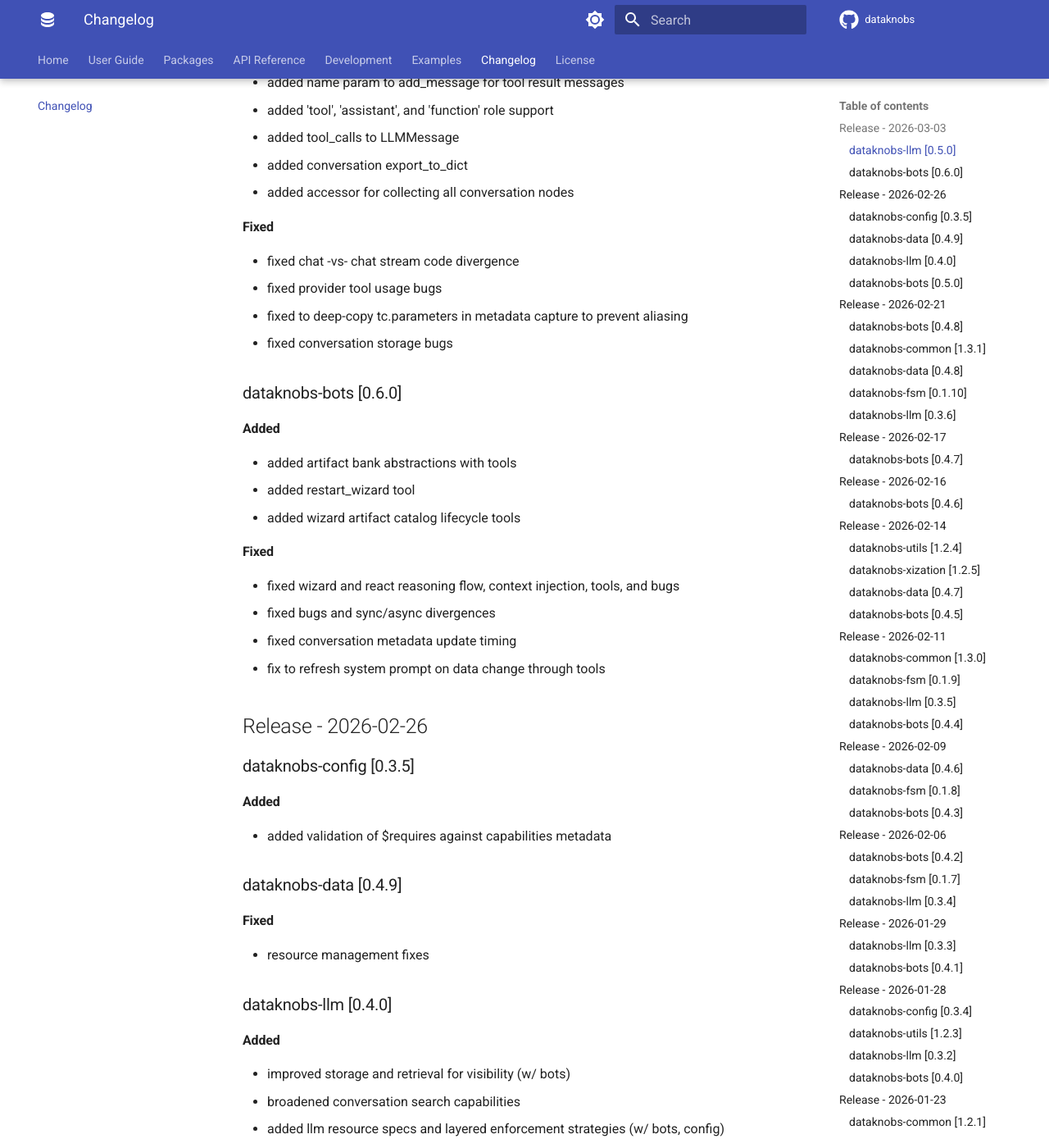
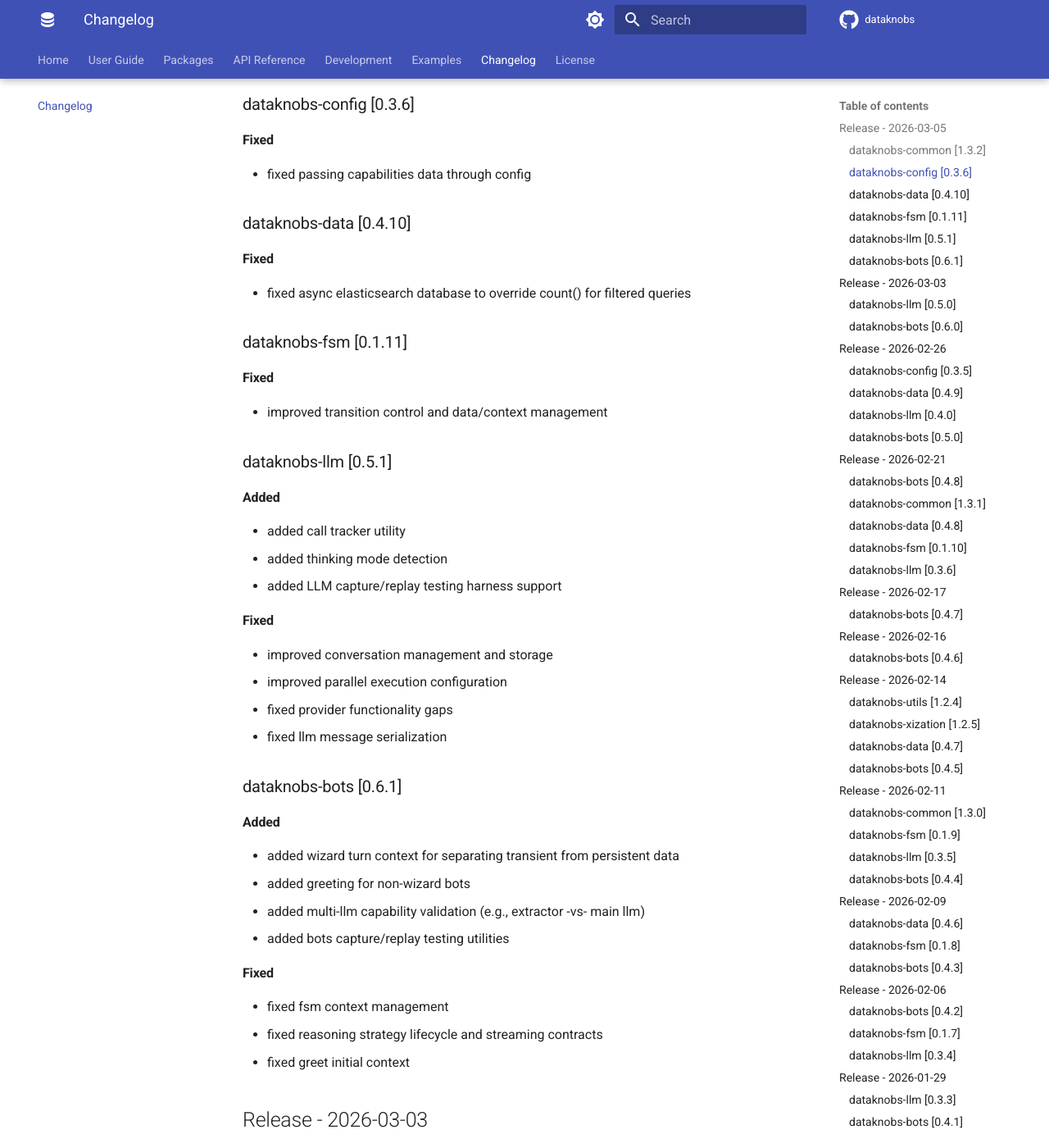
Before and after one commit to KBS-Labs/dataknobs, an MkDocs documentation site: the page built from docs/changelog.md, in a window 1280 px wide and 1400 px high, scrolled down 419 px. Shown: the whole window at 82% size. Built offline with MkDocs 1.6.1 and Material for MkDocs 9.7.7, drawn with Linux system fonts in a browser that asks for light colours; comment, search, counter and statistics services are not loaded; some of the changed text lies outside the part shown.

Commit message:
bumped versions, updated release notes

````diff
--- a/docs/changelog.md
+++ b/docs/changelog.md
@@ -4,6 +4,55 @@ All notable changes to Dataknobs packages will be documented in this file.
 
 The format is based on [Keep a Changelog](https://keepachangelog.com/en/1.0.0/),
 and this project adheres to [Semantic Versioning](https://semver.org/spec/v2.0.0.html).
+
+## Release - 2026-03-05
+
+### dataknobs-common [1.3.2]
+
+#### Added
+- added json safety functions and aids for serialization strictness
+
+### dataknobs-config [0.3.6]
+
+#### Fixed
+- fixed passing capabilities data through config
+
+### dataknobs-data [0.4.10]
+
+#### Fixed
+- fixed async elasticsearch database to override count() for filtered queries
+
+### dataknobs-fsm [0.1.11]
+
+#### Fixed
+- improved transition control and data/context management
+
+### dataknobs-llm [0.5.1]
+
+#### Added
+- added call tracker utility
+- added thinking mode detection
+- added LLM capture/replay testing harness support
+
+#### Fixed
+- improved conversation management and storage
+- improved parallel execution configuration
+- fixed provider functionality gaps
+- fixed llm message serialization
+
+### dataknobs-bots [0.6.1]
+
+#### Added
+- added wizard turn context for separating transient from persistent data
+- added greeting for non-wizard bots
+- added multi-llm capability validation (e.g., extractor -vs- main llm)
+- added bots capture/replay testing utilities
+
+#### Fixed
+- fixed fsm context management
+- fixed reasoning strategy lifecycle and streaming contracts
+- fixed greet initial context
+
 
 ## Release - 2026-03-03
 
--- a/docs/installation.md
+++ b/docs/installation.md
@@ -304,11 +304,11 @@ CMD ["python", "app.py"]
 
 ```text
 # requirements.txt
-dataknobs-config>=0.3.5
-dataknobs-data>=0.4.9
-dataknobs-fsm>=0.1.10
-dataknobs-llm>=0.5.0
-dataknobs-bots>=0.6.0
+dataknobs-config>=0.3.6
+dataknobs-data>=0.4.10
+dataknobs-fsm>=0.1.11
+dataknobs-llm>=0.5.1
+dataknobs-bots>=0.6.1
 dataknobs-structures>=1.0.5
 dataknobs-utils>=1.2.4
 dataknobs-xization>=1.2.5
````
Also changed, not shown: docs/index.md (+6 -6 lines), 14 other files.
